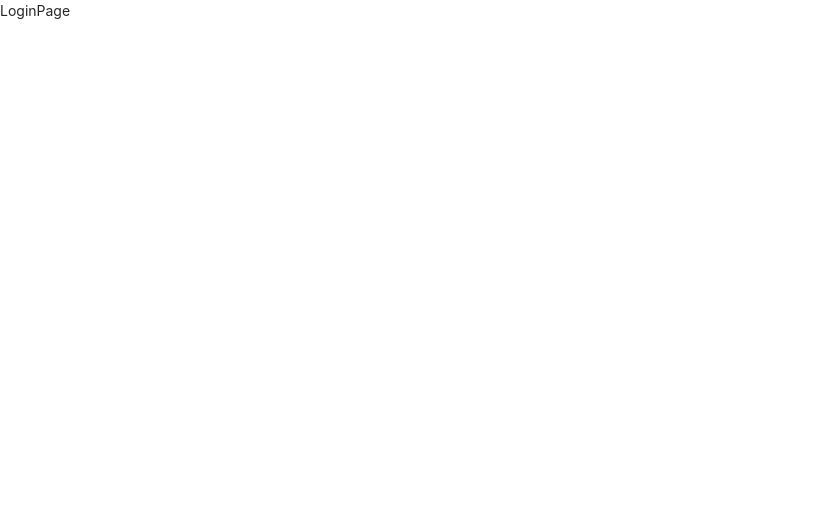
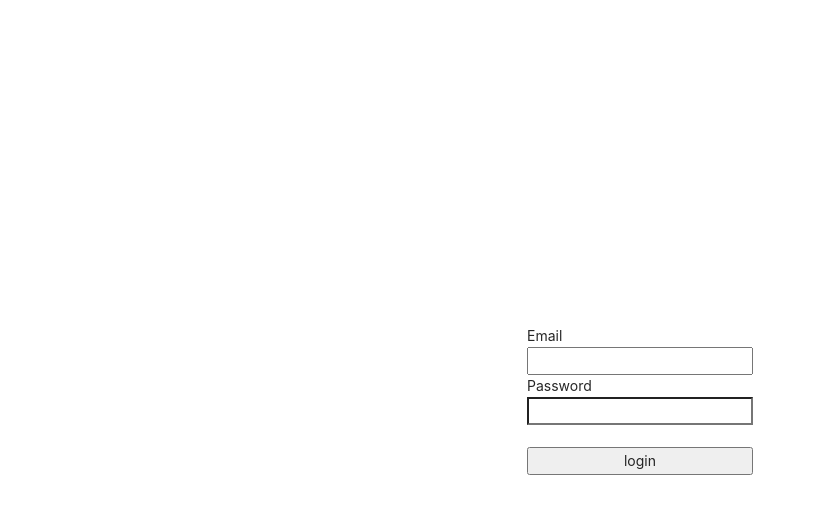
Before and after one commit to youngchan05/boiler-plate, a React (Create React App) app in the folder client/: page /login in a window 1280 px wide. Shown: the top 514 px of the page, without its empty margins (0-815 px from the left). Built offline with nearby package versions, Linux system fonts and the light colour scheme.

Commit message:
login redux 적용

```diff
--- /dev/null
+++ b/client/src/_actions/User_action.js
@@ -0,0 +1,12 @@
+import axios from 'axios';
+import {
+    LOGIN_USER
+} from './types';
+export function LoginUser(dataToSubmit){
+    const request = axios.post('api/users/login',dataToSubmit)
+    .then(response => response.data);
+    return {
+        type:LOGIN_USER,
+        payload :request
+    }
+}
--- /dev/null
+++ b/client/src/_actions/types.js
@@ -0,0 +1 @@
+ export const LOGIN_USER = 'login_user';
--- a/client/src/_reducers/index.js
+++ b/client/src/_reducers/index.js
@@ -1,7 +1,7 @@
 import { combineReducers} from 'redux';
-
+import user from './user_reducer';
 const rootReducer = combineReducers({
-
+    user
 })
 
 export default rootReducer;
--- /dev/null
+++ b/client/src/_reducers/user_reducer.js
@@ -0,0 +1,12 @@
+import {
+    LOGIN_USER
+} from '../_actions/types';
+
+export default function(state={} , action){
+    switch(action.type){
+        case LOGIN_USER:
+            return {...state ,loginSuccess: action.payload}
+        default :
+        return state;
+    }
+}
--- a/client/src/components/views/LandingPage/LandingPage.js
+++ b/client/src/components/views/LandingPage/LandingPage.js
@@ -7,8 +7,10 @@
         .then(response => console.log(response))
     }, [])
     return (
-        <div>
-            LendingPage
+        <div style={{
+            display:'flex', justifyContent:'center' , alignItems:'center', width:'100%', height:'100vh'
+        }}>
+            <h2>시작페이지</h2>
         </div>
     )
 }
--- a/client/src/components/views/LoginPage/LoginPage.js
+++ b/client/src/components/views/LoginPage/LoginPage.js
@@ -1,9 +1,48 @@
-import React from 'react'
-
-function LoginPage() {
+import React , {useState} from 'react'
+import axios from 'axios';
+import {useDispatch} from 'react-redux';
+import {LoginUser} from '../../../_actions/User_action'
+function LoginPage(props) {
+    const dispatch = useDispatch();
+    const  [Email , setEmail] = useState("")
+    const  [Password , setPassword] = useState("")
+    const onEmailHendler = (event) => {
+        setEmail(event.target.value);
+    }
+    const onPassword = (event) => {
+        setPassword(event.target.value)
+    }
+    const onSubmitHendler = (event) =>{
+        event.preventDefault();
+        let body = {
+            email : Email,
+            password : Password
+        }
+        dispatch(LoginUser(body))
+        .then(response => {
+            if(response.payload.loginSuccess){
+                props.history.push('/');
+            }else {
+                alert('Error');
+            }
+        })
+    }
     return (
-        <div>
-            LoginPage
+        <div style={{
+            display:'flex', justifyContent:'center' , alignItems:'center', width:'100%', height:'100vh'
+        }}>
+            <form style={{ display:'flex', flexDirection:'column'}}
+                onSubmit={onSubmitHendler}
+            >
+                <label>Email</label>
+                <input type="email" value={Email} onChange={onEmailHendler}/>
+                <label>Password</label>
+                <input type="password" value={Password} onChange={onPassword}/>
+                <br/>
+                <button>
+                    login
+                </button>
+            </form>
         </div>
     )
 }
```
